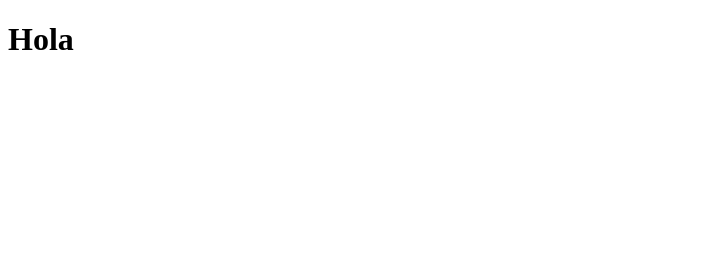
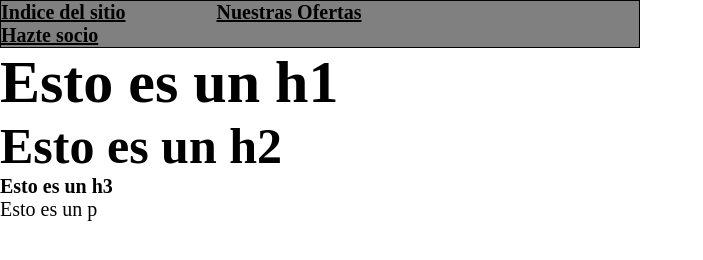
Before and after one commit to carlosboniniklison/t3dam, a plain HTML site: page index.html in a window 1280 px wide. Shown: the whole page, without its empty margins (0-703 px from the left). Drawn offline with Linux system fonts and the light colour scheme.

Commit message:
semanticas

```diff
--- /dev/null
+++ b/estilos.css
@@ -0,0 +1,52 @@
+* {
+    box-sizing:border-box;
+    margin:0;
+    padding:0;
+    color:black;
+    background-color:transparent;
+    font-size:20px;
+}
+h1 {
+    font-size:3em;
+}
+
+h2 {
+    font-size:2.5em;
+}
+
+h3 {
+    font-size:1.5 em;
+}
+
+p {
+    font-size:1 em;
+}
+
+
+#pag1 > a:nth-child(1) > h1 {
+    background-color: yellow;
+}
+
+#pag2 > a:nth-child(2) > h1 {
+    background-color: yellow;
+}
+
+#pag3 > a:nth-child(3) > h1 {
+    background-color: yellow;
+}
+
+nav {
+    width:50%;
+    border-color:black;
+    border-style:solid;
+    border-width:1px;
+    background-color:gray;
+}
+
+a {
+    display:inline-block;
+    width:33%;
+}
+h1 {
+    display:inline-block;
+}
--- a/index.html
+++ b/index.html
@@ -1,13 +1,32 @@
 <!DOCTYPE html>
 <html lang="en">
+
 <head>
     <meta charset="UTF-8">
     <meta http-equiv="X-UA-Compatible" content="IE=edge">
     <meta name="viewport" content="width=device-width, initial-scale=1.0">
-    <title>Carlos Boni - T3 - 1DAM - CENEC - Abril 2023</title>
+    <title>P1-Carlos Boni - T3 - 1DAM - CENEC - Abril 2023</title>
+    <link rel="stylesheet" href="./estilos.css" />
 </head>
-<body>
-    <h1>Hola</h1>
+
+<body id="pag1">
+    <nav>
+        <a href="./index.html">
+            <h3>Indice del sitio</h1>
+        </a>
+        <a href="./pagina2.html">
+            <h3>Nuestras Ofertas</h1>
+        </a>
+        <a href="./pagina3.html">
+            <h3>Hazte socio</h1>
+        </a>
+    </nav>
+    <h1>Esto es un h1</h1>
+    <h2>Esto es un h2</h2>
+    <h3>Esto es un h3</h3>
+    <p>Esto es un p</p>
+
 
 </body>
+
 </html>
```
Also changed, not shown: pagina2.html (added, +17 -0 lines), pagina3.html (added, +16 -0 lines).
